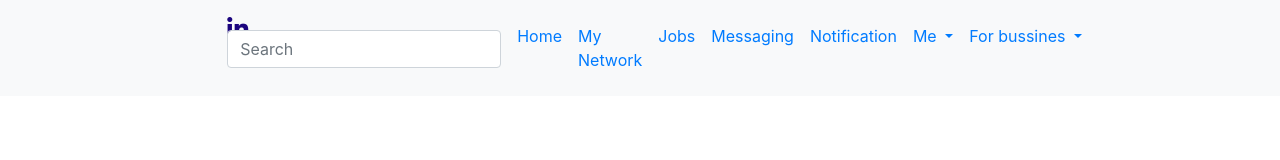
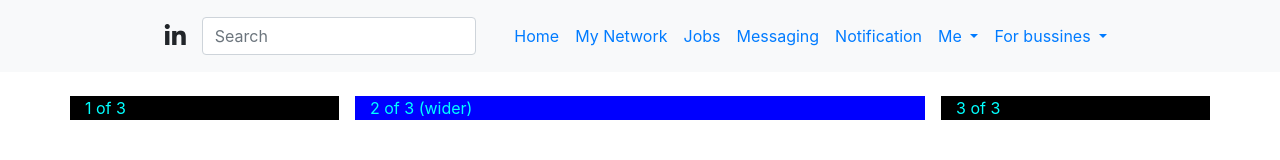
Before and after one commit to GaniKoDev/Linkdin-Clone, a plain HTML site: page index.html in a window 1280 px wide. Drawn offline with nearby package versions, Linux system fonts and the light colour scheme.

Commit message:
row created

```diff
--- a/index.html
+++ b/index.html
@@ -82,6 +82,26 @@
         <!-- menu bar with search bar stop -->
 
 
+        <div class="container mt-4">
+            <div class="row ">
+
+              <div class="col mr-3 ">
+                1 of 3
+              </div>
+
+              <div class="col-6 mr-3">
+                2 of 3 (wider)
+              </div>
+
+              <div class="col">
+                3 of 3
+              </div>
+            </div>
+
+          </div>
+
+
+
 
 
 
--- a/style.css
+++ b/style.css
@@ -1,19 +1,39 @@
 
+.body{
 
+    background-color: beige;
+}
 
 /* nav bar left and right side configuration start */
 
 .form-inline  {
 
-    color: rgb(27, 5, 126);
-    padding-left: 15%;
+    color: #FFFFF;
+    padding-left: 10%;
 
 }
 
 .navbar-nav {
 
-    padding-right: 15%;
+    padding-right: 10%;
 }
 
 
 /* nav bar left and right side configuration */
+
+.container{
+
+    color: aqua;
+
+}
+
+
+.col{
+
+    background-color: black;
+}
+
+.col-6{
+
+    background-color: blue;
+}
```
